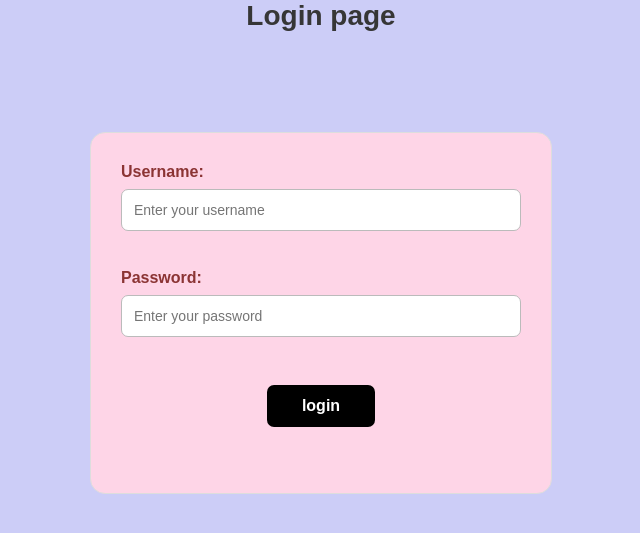
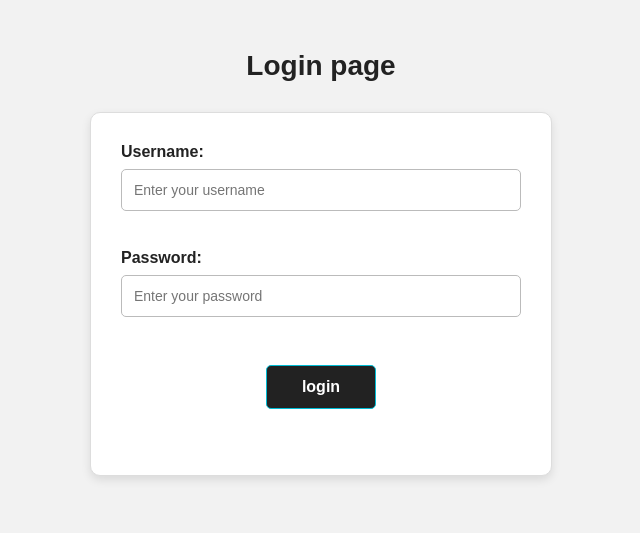
Before and after one commit to Deviindu/Employee_Management_System, a Flask app: page /login in a window 1280 px wide. Shown: the top 533 px of the page, without its empty margins (319-959 px from the left). Run offline with Flask 3, Linux system fonts and the light colour scheme.

Commit message:
Updated css

```diff
--- a/templates/login.html
+++ b/templates/login.html
@@ -4,67 +4,63 @@
     <meta charset="UTF-8">
     <meta name="viewport" content="width=device-width, initial-scale=1.0">
     <title>Login Page</title>
-     <style>
+    <style>
+
     /* Background of the whole page */
     body {
         font-family: Arial, sans-serif;
-        background-color: #cccdf7;
+        background-color: #f2f2f2;
         margin: 0;
         padding: 0;
     }
-      /* Heading */
+
+    /* Login heading */
     h1 {
         text-align: center;
-        color: #363636;
+        color: #222;
         font-size: 28px;
-        margin-top: 0;
-        margin-bottom: 100px;
+        margin-top: 50px;
+        margin-bottom: 30px;
     }
-
 
     /* Login form */
     form {
         width: 400px;
-        margin: 80px auto;
+        margin: 0 auto;
         padding: 30px;
-        background-color: rgb(254, 213, 231);
+        background-color: white;
         border: 1px solid #ddd;
-        border-radius: 15px;
-    }
-
-    /* Message */
-    #message {
-        text-align: center;
-        font-weight: bold;
-        color: #8b3434;
-        margin-bottom: 20px;
+        border-radius: 10px;
+        box-shadow: 0 4px 10px rgba(0, 0, 0, 0.1);
     }
 
     /* Labels */
     label {
         display: block;
         margin-bottom: 8px;
-        color: #8b3434;
+        color: #222;
         font-weight: bold;
     }
 
     /* Input boxes */
-    input {
+    input[type="text"],
+    input[type="password"] {
         width: 100%;
         padding: 12px;
         margin-bottom: 20px;
         box-sizing: border-box;
         border: 1px solid #bbb;
-        border-radius: 7px;
+        border-radius: 5px;
         font-size: 14px;
         background-color: white;
     }
 
     /* Input when selected */
-    input:focus {
-        border-color: #8b3434;
+    input[type="text"]:focus,
+    input[type="password"]:focus {
+        border-color: #00bcd4;
         outline: none;
-        box-shadow: 0 0 5px rgba(139, 52, 52, 0.3);
+        box-shadow: 0 0 5px rgba(0, 188, 212, 0.3);
     }
 
     /* Login button */
@@ -73,38 +69,46 @@
         width: auto;
         margin: 10px auto 0;
         padding: 12px 35px;
-        background-color: #000000;
+        background-color: #222;
         color: white;
-        border: none;
-        border-radius: 7px;
+        border: 1px solid #00bcd4;
+        border-radius: 5px;
         font-size: 16px;
         font-weight: bold;
         cursor: pointer;
     }
 
-    /* Button hover */
+    /* Login button hover */
     input[type="submit"]:hover {
-        background-color: #000000;
+        background-color: #00bcd4;
+        color: white;
     }
 
-    /* Button click */
+    /* Login button click */
     input[type="submit"]:active {
         transform: scale(0.97);
     }
-</style>
 
-    </head>
+    </style>
+
+</head>
+
 <body>
-     <h1>Login page</h1>
+    <h1>Login page</h1>
+
     <form action="/login" method="POST">
+
     <label>Username:</label>
     <input id="username" type="text"  placeholder="Enter your username" name="username" required >
     <br><br>
+
     <label>Password:</label>
     <input id="password" type="password" placeholder="Enter your password" name="password" required>
     <br><br>
+
     <input type="submit" value="login">
     <br></br>
+
     </form>
 </body>
 </html>
```
Also changed, not shown: templates/register.html (+32 -30 lines).
